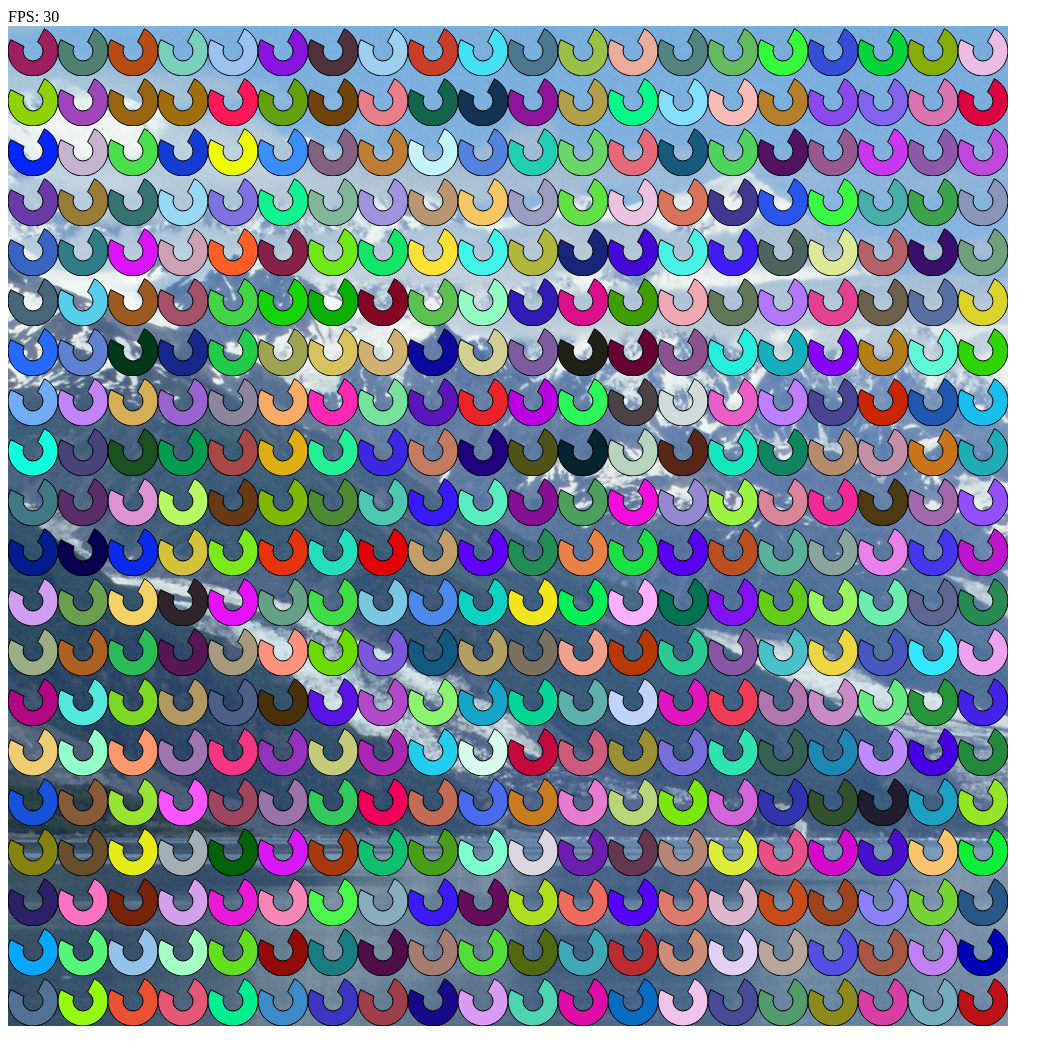
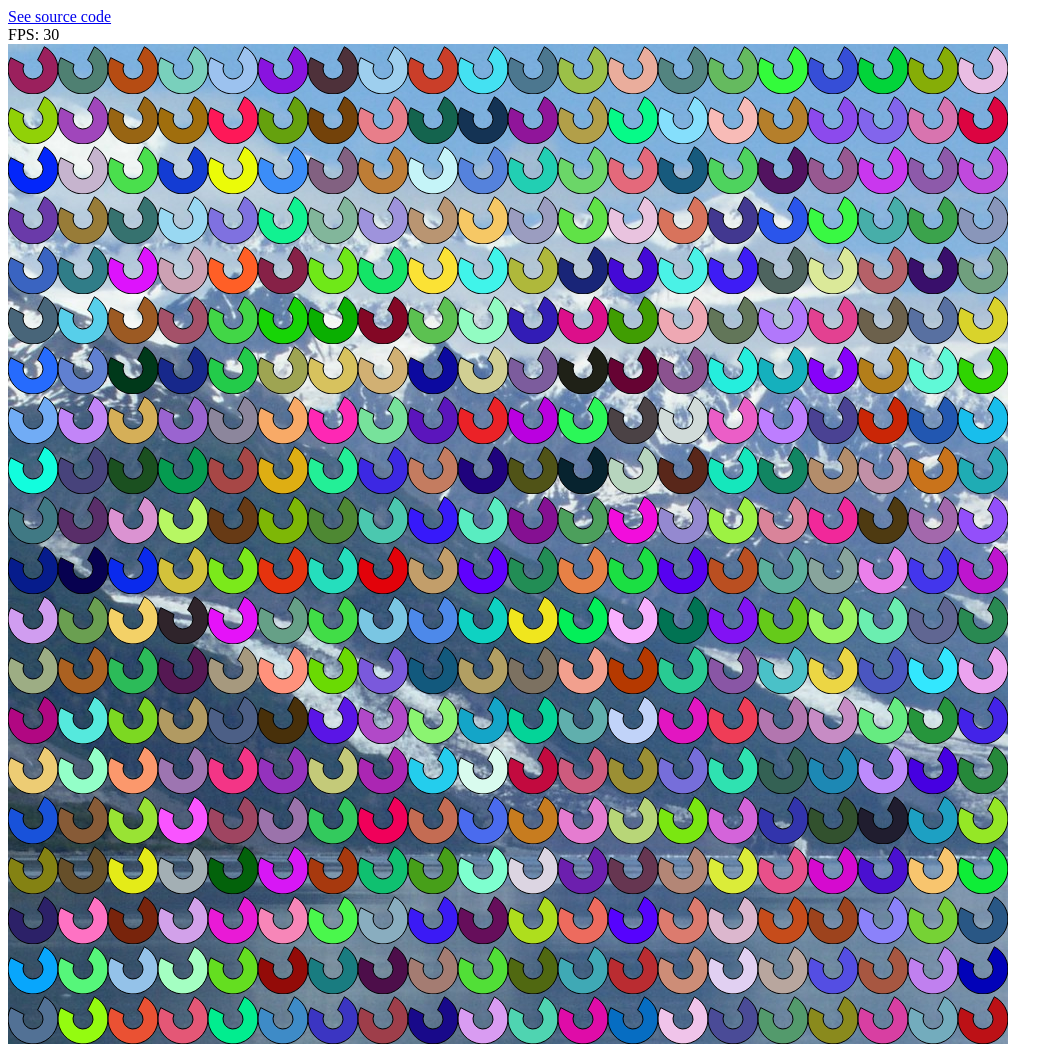
Before and after one commit to andis-roze/dancing-donuts, a website built with webpack: page dist/index.html in a window 1280 px wide. Shown: the whole page, without its empty margins (0-1063 px from the left). Built offline with nearby package versions, Linux system fonts and the light colour scheme.

Commit message:
Add dumb gh-pages deployment script

```diff
--- a/dist/index.html
+++ b/dist/index.html
@@ -9,6 +9,7 @@
         </style>
 	</head>
 	<body>
+        <div><a href="https://github.com/andis-roze/donut-experiment">See source code</a></div>
         <div class="fps"></div>
 	</body>
 </html>
--- a/package.json
+++ b/package.json
@@ -10,7 +10,8 @@
     "tslint": "tslint 'src/**/*.ts' --format stylish",
     "watch": "webpack --watch",
     "start": "webpack-dev-server",
-    "test": "jest"
+    "test": "jest",
+    "deploy": "./scripts/publish.sh"
   },
   "jest": {
     "transform": {
```
Also changed, not shown: 1 other file.
